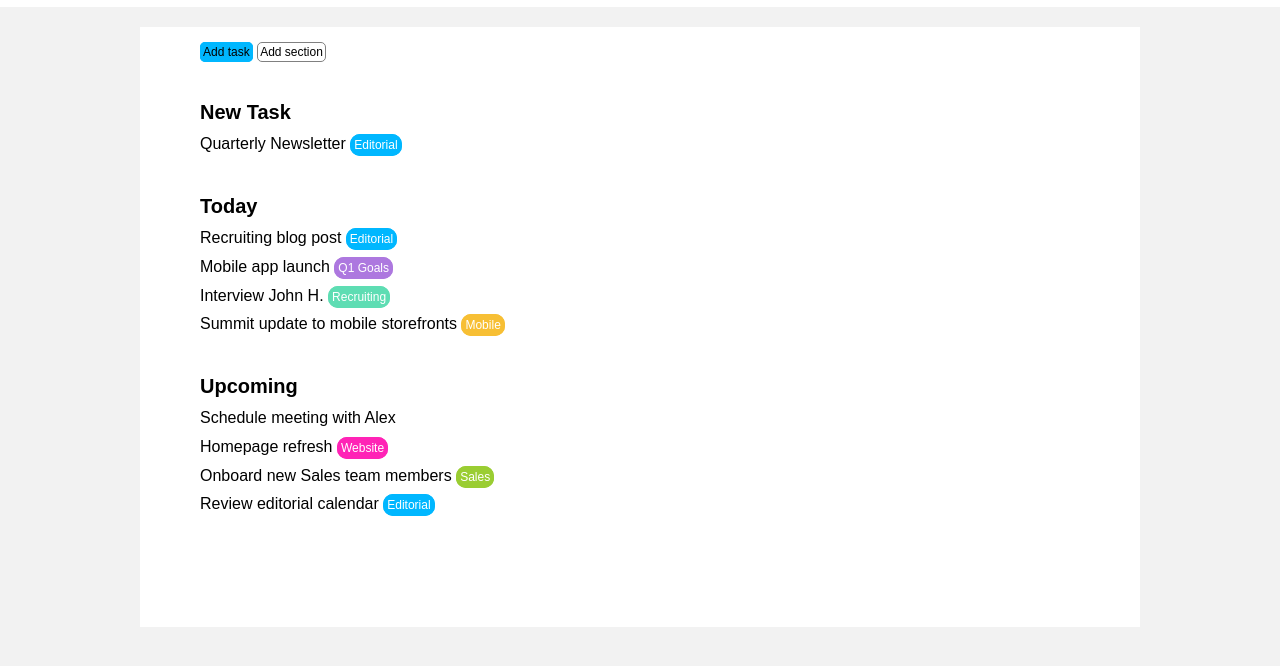
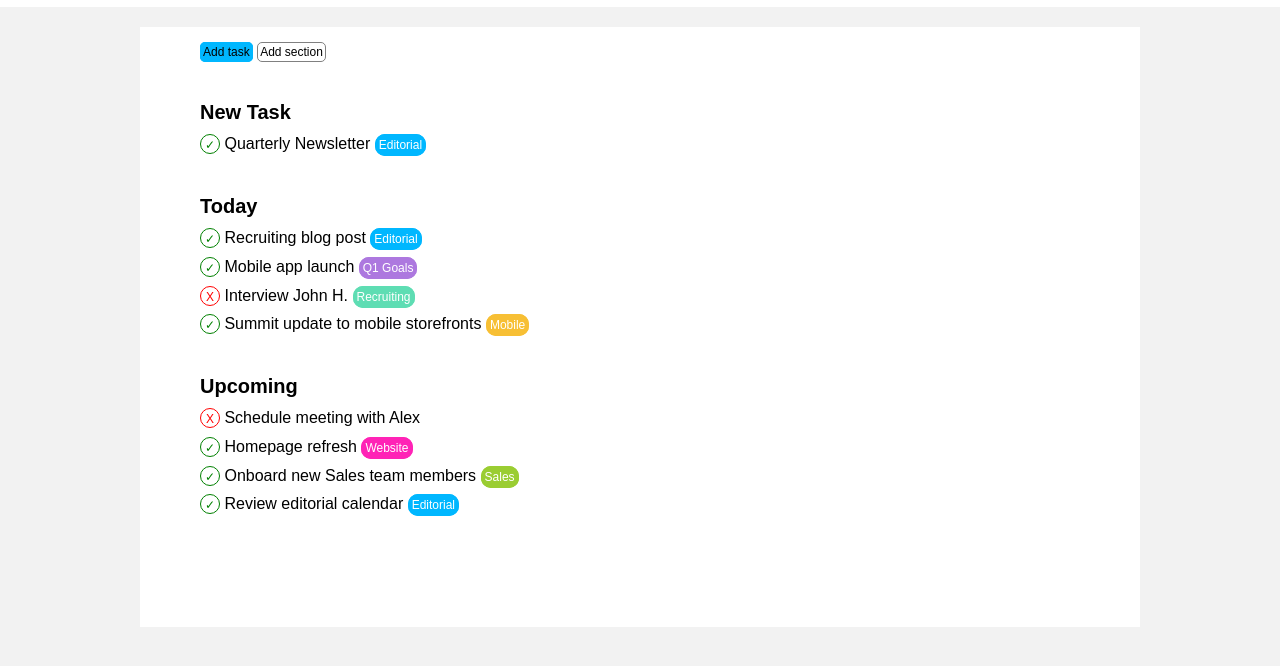
Before and after one commit to GaiaFilippa/html-css-toboolist, a plain HTML site: page index.html in a window 1280 px wide. Shown: the part 28-694 px from the top of the page. Drawn offline with Linux system fonts and the light colour scheme.

Commit message:
insert check

```diff
--- a/index.html
+++ b/index.html
@@ -17,20 +17,21 @@
         <div id="contenitore-testo-principale">
             <p><span id="add-task">Add task</span> <span id="add-section">Add section</span></p>
             <br>
+
             <p class="title"><strong>New Task</strong></p>
-            <p>Quarterly Newsletter <span class="color-tag-blue">Editorial</span></p>
+            <p><span class="check">&check;</span> Quarterly Newsletter <span class="color-tag-blue">Editorial</span></p>
             <br>
             <p class="title"><strong>Today</strong></p>
-            <p>Recruiting blog post <span class="color-tag-blue">Editorial</span></p>
-            <p>Mobile app launch <span class="color-tag-violet">Q1 Goals</span></p>
-            <p>Interview John H. <span class="color-tag-aquamarine">Recruiting</span></p>
-            <p>Summit update to mobile storefronts <span class="color-tag-yellow">Mobile</span></p>
+            <p><span class="check">&check;</span> Recruiting blog post <span class="color-tag-blue">Editorial</span></p>
+            <p><span class="check">&check;</span> Mobile app launch <span class="color-tag-violet">Q1 Goals</span></p>
+            <p><span class="x">X</span> Interview John H. <span class="color-tag-aquamarine">Recruiting</span></p>
+            <p><span class="check">&check;</span> Summit update to mobile storefronts <span class="color-tag-yellow">Mobile</span></p>
             <br>
             <p class="title"><strong>Upcoming</strong></p>
-            <p>Schedule meeting with Alex</p>
-            <p>Homepage refresh <span class="color-tag-pink">Website</span></p>
-            <p>Onboard new Sales team members <span class="color-tag-green">Sales</span></p>
-            <p>Review editorial calendar <span class="color-tag-blue">Editorial</span></p>
+            <p><span class="x">X</span> Schedule meeting with Alex</p>
+            <p><span class="check">&check;</span> Homepage refresh <span class="color-tag-pink">Website</span></p>
+            <p><span class="check">&check;</span> Onboard new Sales team members <span class="color-tag-green">Sales</span></p>
+            <p><span class="check">&check;</span> Review editorial calendar <span class="color-tag-blue">Editorial</span></p>
         </div>
     </main>
 </body>
--- a/style.css
+++ b/style.css
@@ -113,3 +113,25 @@ body{
     padding: 2px;
     font-size: 12px;
 }
+
+.check{
+    color: green;
+    display: inline-block;
+    border: 1px solid green;
+    width: 20px;
+    height: 20px;
+    border-radius: 50%;
+    font-size: 12px;
+    text-align: center;
+}
+
+.x {
+    color: red;
+    display: inline-block;
+    border: 1px solid red;
+    width: 20px;
+    height: 20px;
+    border-radius: 50%;
+    font-size: 12px;
+    text-align: center;
+}
```
